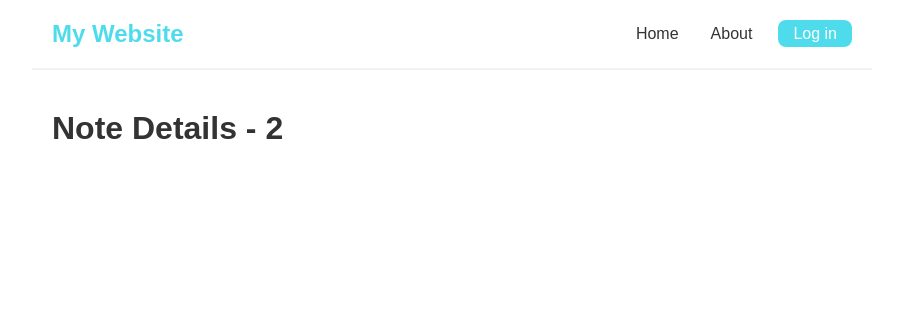
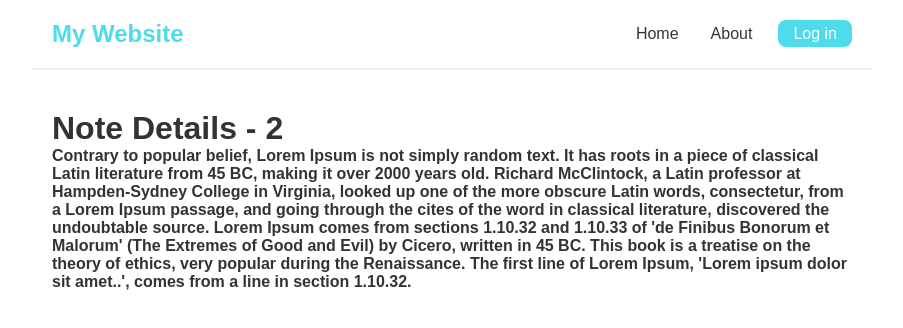
Before and after one commit to YunusCelik21/Notes-app, a React (Create React App) app in the folder client/: page /notes/2 in a window 1280 px wide. Shown: the top 328 px of the page, without its empty margins (188-1091 px from the left). Built offline with nearby package versions, Linux system fonts and the light colour scheme; data requests are answered from the project's data file.

Commit message:
add note details page

```diff
--- a/client/data/db.json
+++ b/client/data/db.json
@@ -2,31 +2,31 @@
     "notes": [
         {
             "title": "title 1",
-            "text": "lorem...",
+            "text": "Lorem Ipsum is simply dummy text of the printing and typesetting industry. Lorem Ipsum has been the industry's standard dummy text ever since the 1500s, when an unknown printer took a galley of type and scrambled it to make a type specimen book. It has survived not only five centuries, but also the leap into electronic typesetting, remaining essentially unchanged. It was popularised in the 1960s with the release of Letraset sheets containing Lorem Ipsum passages, and more recently with desktop publishing software like Aldus PageMaker including versions of Lorem Ipsum.",
             "date": "27-01-2024",
             "id": 0
         },
         {
             "title": "title 2",
-            "text": "lorem...",
+            "text": "It is a long established fact that a reader will be distracted by the readable content of a page when looking at its layout. The point of using Lorem Ipsum is that it has a more-or-less normal distribution of letters, as opposed to using 'Content here, content here', making it look like readable English. Many desktop publishing packages and web page editors now use Lorem Ipsum as their default model text, and a search for 'lorem ipsum' will uncover many web sites still in their infancy. Various versions have evolved over the years, sometimes by accident, sometimes on purpose (injected humour and the like).",
             "date": "27-02-2024",
             "id": 1
         },
         {
             "title": "title 3",
-            "text": "lorem...",
+            "text": "Contrary to popular belief, Lorem Ipsum is not simply random text. It has roots in a piece of classical Latin literature from 45 BC, making it over 2000 years old. Richard McClintock, a Latin professor at Hampden-Sydney College in Virginia, looked up one of the more obscure Latin words, consectetur, from a Lorem Ipsum passage, and going through the cites of the word in classical literature, discovered the undoubtable source. Lorem Ipsum comes from sections 1.10.32 and 1.10.33 of 'de Finibus Bonorum et Malorum' (The Extremes of Good and Evil) by Cicero, written in 45 BC. This book is a treatise on the theory of ethics, very popular during the Renaissance. The first line of Lorem Ipsum, 'Lorem ipsum dolor sit amet..', comes from a line in section 1.10.32.",
             "date": "27-03-2024",
             "id": 2
         },
         {
             "title": "title 4",
-            "text": "lorem...",
+            "text": "There are many variations of passages of Lorem Ipsum available, but the majority have suffered alteration in some form, by injected humour, or randomised words which don't look even slightly believable. If you are going to use a passage of Lorem Ipsum, you need to be sure there isn't anything embarrassing hidden in the middle of text. All the Lorem Ipsum generators on the Internet tend to repeat predefined chunks as necessary, making this the first true generator on the Internet. It uses a dictionary of over 200 Latin words, combined with a handful of model sentence structures, to generate Lorem Ipsum which looks reasonable. The generated Lorem Ipsum is therefore always free from repetition, injected humour, or non-characteristic words etc.",
             "date": "27-04-2024",
             "id": 3
         },
         {
             "title": "title 5",
-            "text": "lorem...",
+            "text": "Lorem ipsum dolor sit amet, consectetur adipiscing elit, sed do eiusmod tempor incididunt ut labore et dolore magna aliqua. Ut enim ad minim veniam, quis nostrud exercitation ullamco laboris nisi ut aliquip ex ea commodo consequat. Duis aute irure dolor in reprehenderit in voluptate velit esse cillum dolore eu fugiat nulla pariatur. Excepteur sint occaecat cupidatat non proident, sunt in culpa qui officia deserunt mollit anim id est laborum.",
             "date": "27-05-2024",
             "id": 4
         }
--- a/client/src/comp/NoteDetails.js
+++ b/client/src/comp/NoteDetails.js
@@ -1,11 +1,16 @@
 import { useParams } from "react-router-dom";
+import useFetch from "./useFetch";
 
 const NoteDetails = () => {
     const {id} = useParams();
+    const {data: notes, isLoading, error} = useFetch("http://localhost:8000/notes/" + id);
 
      return (
         <div>
             <h1>Note Details - {id}</h1>
+            <h4>{isLoading && <div>Loading...</div>}</h4>
+            <h4>{error && <div>{error}</div>}</h4>
+            <h4>{notes && <div>{notes.text}</div>}</h4>
         </div>
      );
 }
```
